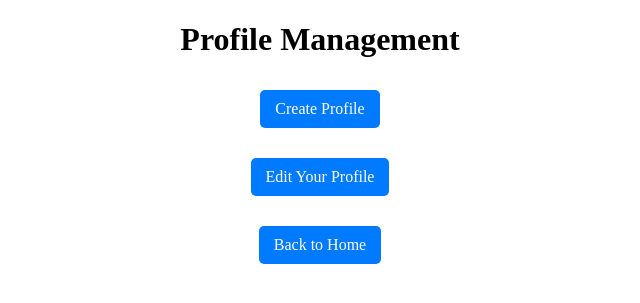
After one commit to cheeadmin/6083_Database_Project, a Django app: page /user/ in a window 1280 px wide. The commit adds this page. Shown: the top 303 px of the page, without its empty margins (320-960 px from the left). Run offline with Django 5.2, Linux system fonts and the light colour scheme; the visitor is signed in with stand-in values (Sample User, id 1); data that the repository does not hold is empty.

Commit message:
CRUD DONE!

```diff
--- a/chee_home/models.py
+++ b/chee_home/models.py
@@ -2,7 +2,7 @@ from django.db import models
 from django.contrib.auth.models import User
 
 class Customer(models.Model):
-    user = models.OneToOneField(User, on_delete=models.CASCADE)
+    user = models.ForeignKey(User, on_delete=models.CASCADE)
     firstName = models.CharField(max_length=100, null=True)
     lastName = models.CharField(max_length=100, null=True)
     contactInfo = models.CharField(max_length=255, null=True)
--- a/chee_home/urls.py
+++ b/chee_home/urls.py
@@ -1,12 +1,19 @@
 from django.urls import path
-from .views import index, user_login, signup, unauthorized, create_customer_profile, home_view
+from .views import (
+    index, user_login, signup, unauthorized, create_customer_profile, home_view,
+    read_customer_profiles, update_customer_profile, delete_customer_profile, user_view
+)
 
 urlpatterns = [
     path('', index, name='index'),
     path('login/', user_login, name='login'),
     path('signup/', signup, name='signup'),
     path('profile/', create_customer_profile, name='create_customer_profile'),
-    path('home/', home_view, name='home'),  # Just use home_view here
+    path('home/', home_view, name='home'),
     path('unauthorized/', unauthorized, name='unauthorized'),
-    # Other paths for additional views
+    # Add the new URLs for profile management
+    path('profile/read/', read_customer_profiles, name='read_customer_profiles'),
+    path('profile/update/<int:profile_id>/', update_customer_profile, name='update_customer_profile'),
+    path('profile/delete/<int:profile_id>/', delete_customer_profile, name='delete_customer_profile'),
+    path('user/', user_view, name='user'),  # Adjust 'user_view' to your actual view name
 ]
--- a/chee_home/views.py
+++ b/chee_home/views.py
@@ -1,11 +1,11 @@
 from django.contrib.auth.models import User
 from django.contrib.auth import authenticate, login
-from django.shortcuts import render, redirect
-from django.http import HttpResponse
+from django.shortcuts import render, get_object_or_404, redirect
+from django.http import HttpResponse, Http404
 from django.db import connection
-from django.http import HttpResponse
 from .database import get_customer_by_id
 from django.contrib.auth.decorators import login_required
+from .models import Customer
 
 # Create your views here.
 
@@ -99,3 +99,55 @@ def create_customer_profile(request):
         return redirect('home')  # Make sure 'home' is a valid URL name in your urls.py
 
     return render(request, 'profile.html')
+
+@login_required
+def read_customer_profiles(request):
+    with connection.cursor() as cursor:
+        cursor.execute("SELECT id, firstName, lastName, contactInfo, paymentDetails FROM Customer WHERE user_id = %s", [request.user.id])
+        profiles = cursor.fetchall()
+        print(profiles)  # Debug: Print the profiles to the console.
+    return render(request, 'read_profiles.html', {'profiles': profiles})
+
+
+@login_required
+def update_customer_profile(request, profile_id):
+    if request.method == 'POST':
+        firstName = request.POST.get('firstName')
+        lastName = request.POST.get('lastName')
+        contactInfo = request.POST.get('contactInfo')
+        paymentDetails = request.POST.get('paymentDetails')
+
+        with connection.cursor() as cursor:
+            cursor.execute("""
+                UPDATE Customer SET firstName = %s, lastName = %s, contactInfo = %s, paymentDetails = %s
+                WHERE id = %s AND user_id = %s
+            """, [firstName, lastName, contactInfo, paymentDetails, profile_id, request.user.id])
+        return redirect('read_customer_profiles')
+
+    with connection.cursor() as cursor:
+        cursor.execute("SELECT id, firstName, lastName, contactInfo, paymentDetails FROM Customer WHERE id = %s AND user_id = %s", [profile_id, request.user.id])
+        profile = cursor.fetchone()
+        if profile is None:
+            raise Http404('Profile not found.')
+
+    return render(request, 'update_profile.html', {'profile': profile})
+
+@login_required
+def delete_customer_profile(request, profile_id):
+    if request.method == 'POST':
+        with connection.cursor() as cursor:
+            cursor.execute("DELETE FROM Customer WHERE id = %s AND user_id = %s", [profile_id, request.user.id])
+        return redirect('read_customer_profiles')
+
+    with connection.cursor() as cursor:
+        cursor.execute("SELECT id, firstName, lastName FROM Customer WHERE id = %s AND user_id = %s", [profile_id, request.user.id])
+        profile = cursor.fetchone()
+        if profile is None:
+            raise Http404('Profile not found.')
+
+    return render(request, 'delete_profile.html', {'profile': profile})
+
+@login_required
+def user_view(request):
+    # Logic to pass necessary context data to the template
+    return render(request, 'user.html')
--- a/chee_project/settings.py
+++ b/chee_project/settings.py
@@ -31,6 +31,7 @@ ALLOWED_HOSTS = ['*']
 # Application definition
 
 INSTALLED_APPS = [
+    'chee_home',
     'django.contrib.admin',
     'django.contrib.auth',
     'django.contrib.contenttypes',
--- a/templates/home.html
+++ b/templates/home.html
@@ -60,7 +60,7 @@
             <h2>PROFILE MANAGEMENT</h2>
             <p>Manage your profile details here.</p>
             <!-- Ensure the URL name in 'href' matches the one defined in your urls.py -->
-            <a href="{% url 'create_customer_profile' %}" class="button">Manage your profile</a>
+            <a href="{% url 'user' %}" class="button">Manage your profile</a>
         </div>
     </div>
 </body>
--- /dev/null
+++ b/templates/user.html
@@ -0,0 +1,45 @@
+<!DOCTYPE html>
+<html lang="en">
+<head>
+    <meta charset="UTF-8">
+    <title>Profile Management</title>
+    <style>
+        .button-link {
+            display: inline-block;
+            margin: 10px 0;
+            padding: 10px 15px;
+            background-color: #007bff;
+            color: white;
+            text-decoration: none;
+            border-radius: 5px;
+            text-align: center;
+        }
+        .button-link:hover {
+            background-color: #0056b3;
+        }
+        .container {
+            width: 80%;
+            margin: auto;
+            text-align: center;
+        }
+        .container div {
+            margin-bottom: 10px;
+        }
+    </style>
+</head>
+<body>
+    <div class="container">
+        <h1>Profile Management</h1>
+        <div>
+            <a href="{% url 'create_customer_profile' %}" class="button-link">Create Profile</a>
+        </div>
+        <div>
+            <!-- This should link to the view that lists profiles with edit options -->
+            <a href="{% url 'read_customer_profiles' %}" class="button-link">Edit Your Profile</a>
+        </div>
+        <div>
+            <a href="{% url 'home' %}" class="button-link">Back to Home</a>
+        </div>
+    </div>
+</body>
+</html>
```
Also changed, not shown: templates/delete_profile.html (added, +16 -0 lines), templates/profile.html (+16 -1 lines), templates/read_profiles.html (added, +75 -0 lines), templates/update_profile.html (added, +29 -0 lines), chee_home/migrations/0001_initial.py (added), chee_home/migrations/0002_alter_customer_user.py (added).
